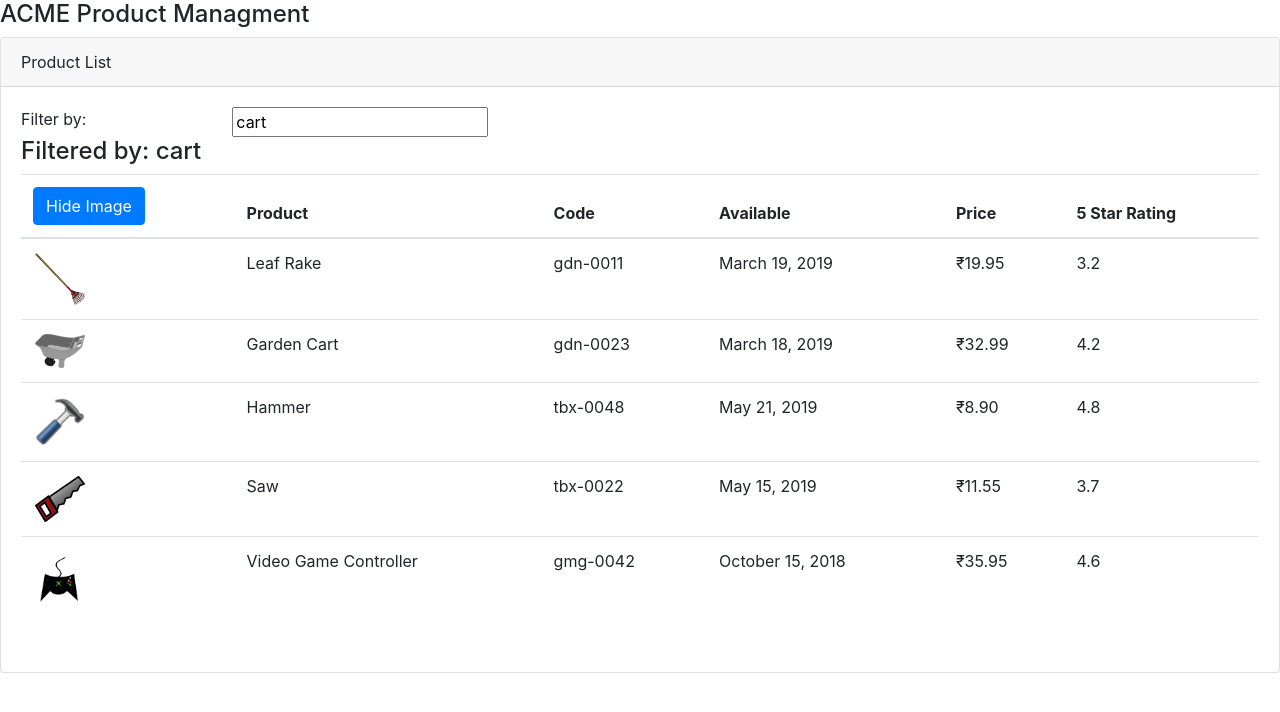
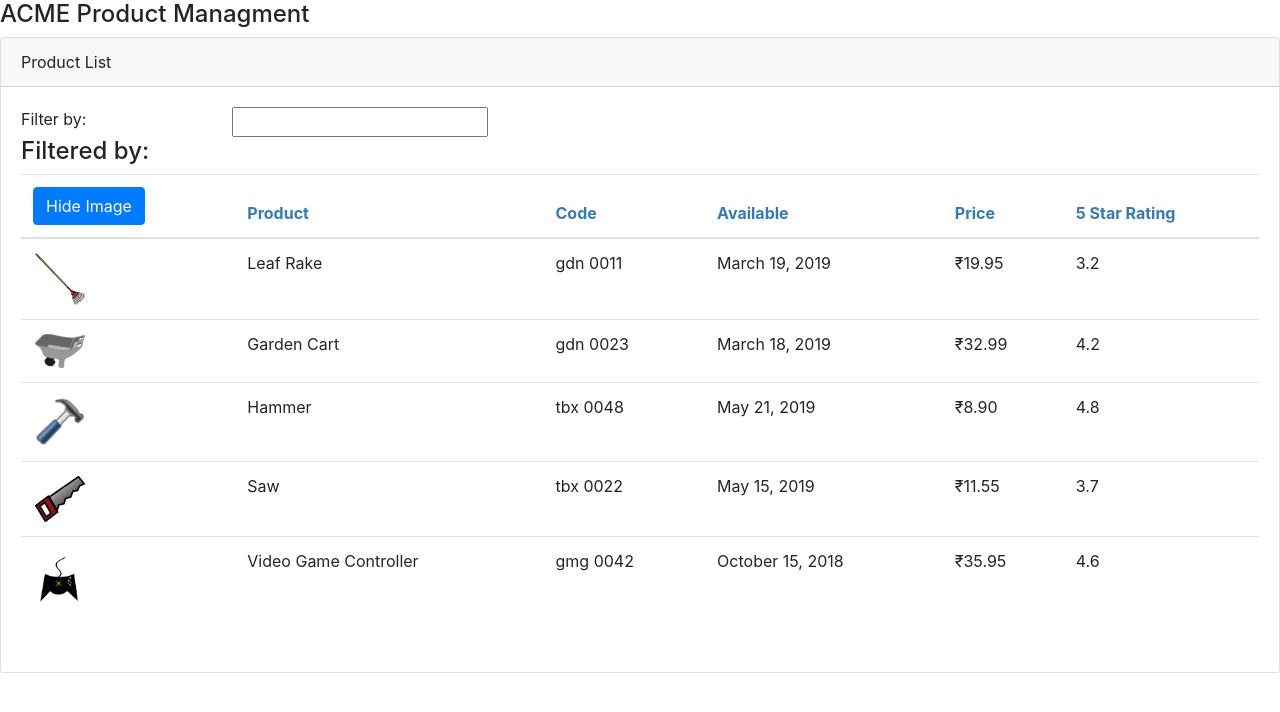
Before and after one commit to avilavate/Angular-8, an Angular app: page / in a window 1280 px wide. Shown: the top 712 px of the page. Built offline with nearby package versions, Linux system fonts and the light colour scheme.

Commit message:
Improved product-list component with IProduct interface applied filter and added scoped css

```diff
--- a/src/app/app.module.ts
+++ b/src/app/app.module.ts
@@ -5,10 +5,13 @@ import {FormsModule} from '@angular/forms';
 import { AppComponent } from './app.component';
 
 import { ProductListComponent } from './products/product-list-component';
+import { ConvertToSpacePipe } from './shared/convert-to-space.pipe';
 
 @NgModule({
   declarations: [
-    AppComponent, ProductListComponent
+    AppComponent,
+    ProductListComponent,
+    ConvertToSpacePipe
   ],
   imports: [
     BrowserModule,FormsModule
--- a/src/app/products/product-list-component.ts
+++ b/src/app/products/product-list-component.ts
@@ -1,20 +1,50 @@
-import { Component } from '@angular/core';
+import { Component, OnInit } from '@angular/core';
+import { IProduct } from './product';
+
 
 @Component({
   selector: 'pm-poducts',
   templateUrl:"./product-list.component.html",
+  styleUrls:["./product-list.component.css"]
   })
-export class ProductListComponent {
+export class ProductListComponent implements OnInit{
+
+    ngOnInit(): void {
+       console.log("Component Init");
+    }
+
+    constructor(){
+        this.filteredProducts=this.products;
+    }
+
     pageTitle:string="Product List";
     imageWidth:number=50;
     imageMargin:number=2;
     showImage:boolean=true;
-    filterBy:string='cart';
+    _filterBy:string='';
+    get filterBy():string{
+        return this._filterBy;
+    }
+    set filterBy(value:string){
+        this._filterBy=value;
+        this.filteredProducts=this._filterBy!==''?this.performFilter(this.filterBy):this.products;
+    }
+    filteredProducts:IProduct[];
     toggleImageShow=()=>{
         this.showImage===true?this.showImage=false:this.showImage=true;
     }
+    performFilter(filterBy:string): IProduct[] {
+        console.log("called");
+        let result= this.products.filter(p=>{
+            return p.productName.includes(filterBy);
+        });
+        console.log(result);
+        return result;
+    }
 
-    products:any[]=[
+
+
+    products:IProduct[]=[
     {
       "productId": 1,
       "productName": "Leaf Rake",
@@ -66,4 +96,5 @@ export class ProductListComponent {
       "imageUrl": "assets/images/xbox-controller.png"
     }
 ];
+
 }
--- /dev/null
+++ b/src/app/products/product-list.component.css
@@ -0,0 +1,3 @@
+thead {
+    color: #337AB7
+}
--- a/src/app/products/product-list.component.html
+++ b/src/app/products/product-list.component.html
@@ -33,7 +33,7 @@
           </tr>
         </thead>
         <tbody>
-          <tr *ngFor="let product of products">
+          <tr *ngFor="let product of filteredProducts">
             <td>
               <img src="{{product.imageUrl}}" [title]='product.productName'
                 [style.width.px]='imageWidth'
@@ -44,7 +44,7 @@
               {{product.productName}}
               </a>
             </td>
-            <td>{{product.productCode|lowercase}}</td>
+            <td>{{product.productCode|lowercase|convertToSpace:'-'}}</td>
             <td>{{product.releaseDate}}</td>
             <td>{{product.price |currency:'INR'}}</td>
             <td>{{product.starRating}}</td>
--- /dev/null
+++ b/src/app/products/product.ts
@@ -0,0 +1,11 @@
+
+export interface IProduct {
+    productId: number;
+    productName: string;
+    productCode: string;
+    releaseDate: string;
+    description: string;
+    price: number;
+    starRating: number;
+    imageUrl: string;
+  }
--- /dev/null
+++ b/src/app/shared/convert-to-space.pipe.ts
@@ -0,0 +1,10 @@
+import { Pipe, PipeTransform } from '@angular/core';
+
+
+@Pipe({name:"convertToSpace"})
+export class ConvertToSpacePipe implements PipeTransform{
+    transform(value: string, char:string):string {
+     return value.replace(char,' ');
+    }
+
+}
```
